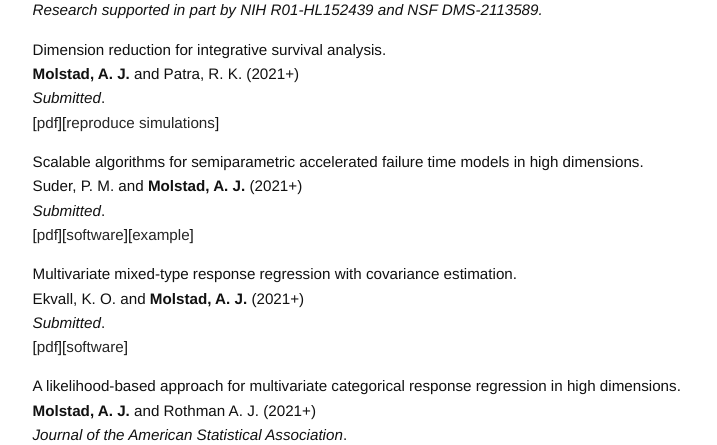
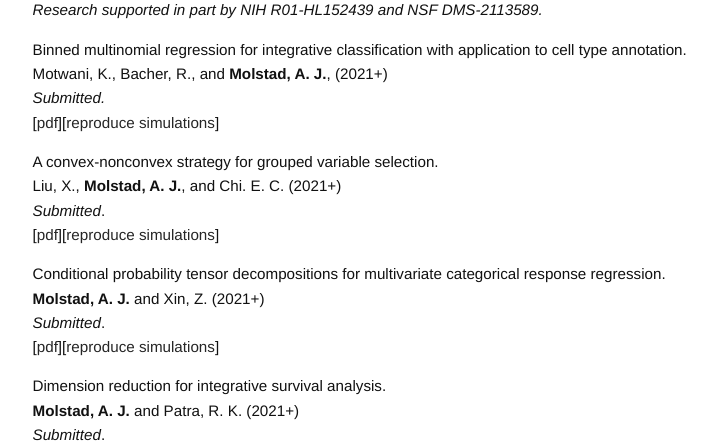
Before and after one commit to ajmolstad/ajmolstad.github.io, a Jekyll site: the page built from research.md, in a window 1280 px wide and 900 px high, cut to the strip 455-900 px from the top of the window. Shown: the whole strip, without its empty margins (275-992 px from the left). Built offline with Jekyll 4.4.1, drawn with Linux system fonts in a browser that asks for light colours.

Commit message:
Update research.md

```diff
--- a/research.md
+++ b/research.md
@@ -9,23 +9,24 @@
 *Research supported in part by NIH R01-HL152439 and NSF DMS-2113589.*
 
 
-<!-- Binned multinomial regression for integrative classification with
+Binned multinomial regression for integrative classification with
 application to cell type annotation. <br>
 Motwani, K., Bacher, R., and **Molstad, A. J.**, (2021+) <br>
 *Submitted.* <br>
 [[pdf](https://arxiv.org/abs/2108.02143)][[reproduce simulations](https://github.com/ajmolstad/IntegrativeCox)]<br>
- -->
-<!-- A convex-nonconvex strategy for grouped variable selection. <br>
+
+
+A convex-nonconvex strategy for grouped variable selection. <br>
 Liu, X., **Molstad, A. J.**, and Chi. E. C. (2021+) <br>
 *Submitted*. <br>
 [[pdf](https://arxiv.org/abs/2108.02143)][[reproduce simulations](https://github.com/ajmolstad/IntegrativeCox)]<br>
- -->
 
-<!-- Conditional probability tensor decompositions for
+
+Conditional probability tensor decompositions for
 multivariate categorical response regression. <br>
 **Molstad, A. J.** and Xin, Z. (2021+)<br>
 *Submitted*. <br>
-[[pdf](https://arxiv.org/abs/2108.02143)][[reproduce simulations](https://github.com/ajmolstad/IntegrativeCox)]<br>  -->
+[[pdf](https://arxiv.org/abs/2108.02143)][[reproduce simulations](https://github.com/ajmolstad/IntegrativeCox)]<br>
 
 Dimension reduction for integrative survival analysis. <br>
 **Molstad, A. J.** and Patra, R. K. (2021+)<br>
```
